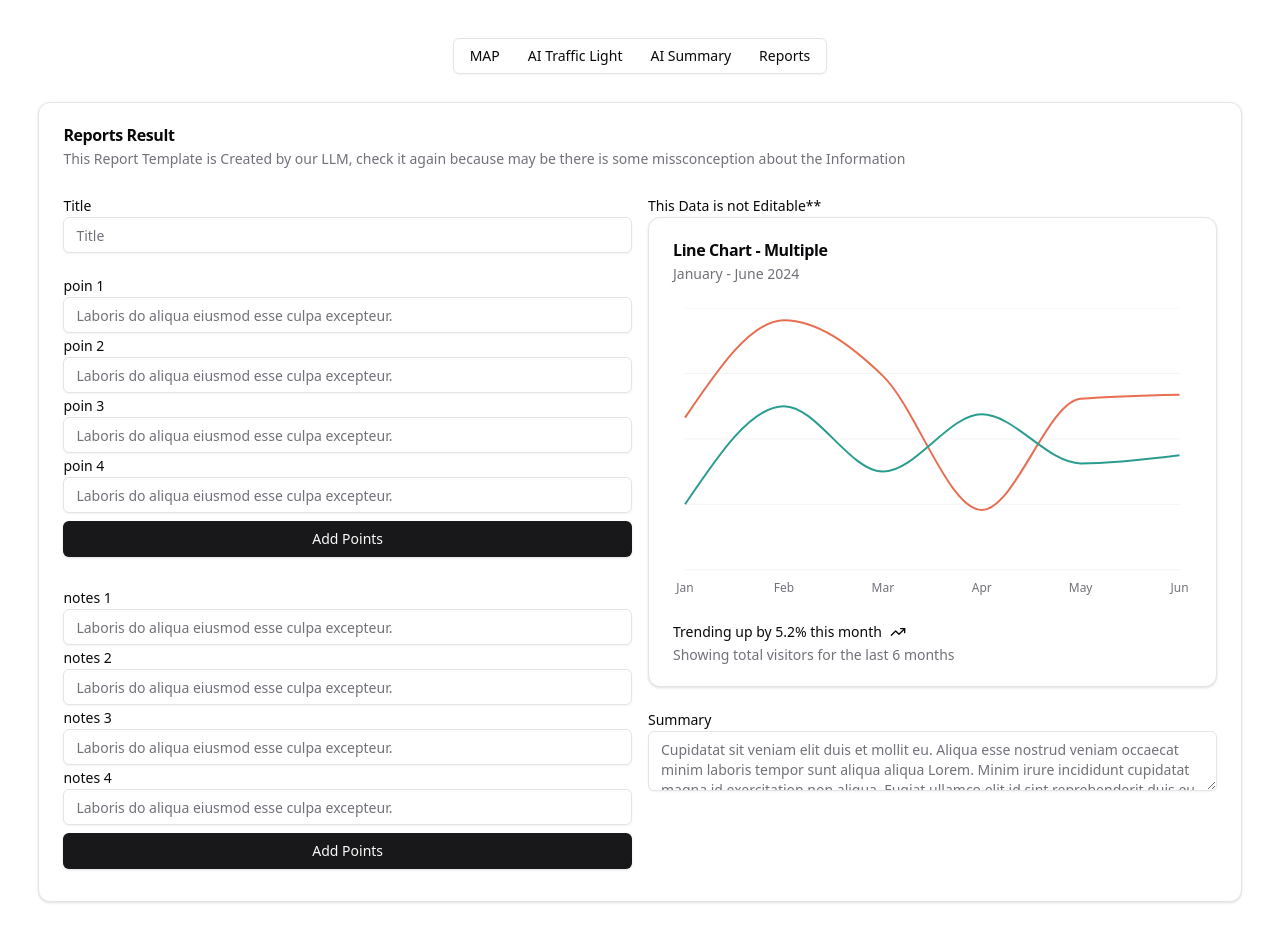
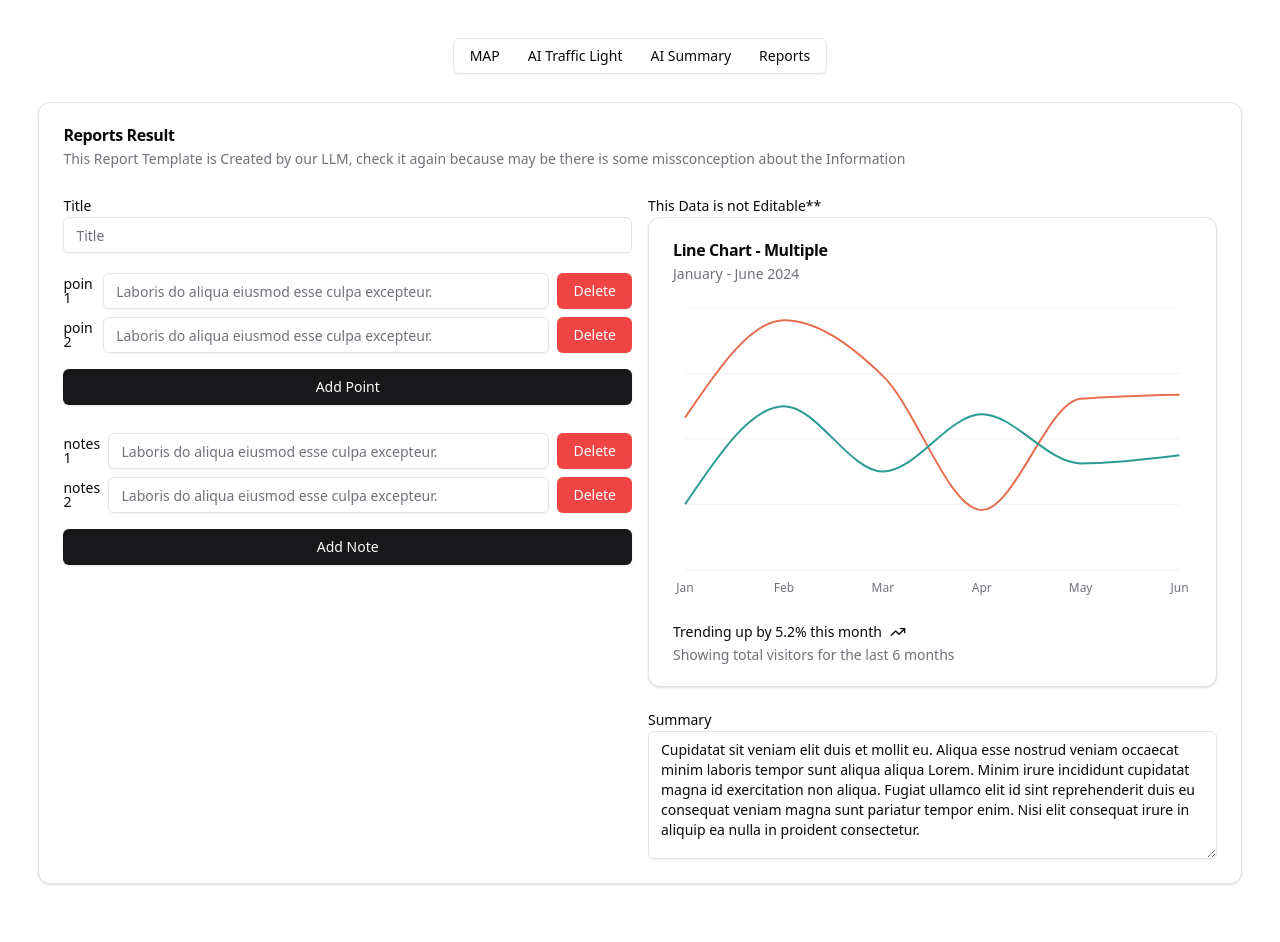
Before and after one commit to alexchtst/Smart-Traffic-Management-Fronteend, a Next.js app: page /Report in a window 1280 px wide. Shown: the top 942 px of the page. Built offline with nearby package versions, Linux system fonts and the light colour scheme.

Commit message:
feat: ui fixing

```diff
--- a/src/components/reports-template.jsx
+++ b/src/components/reports-template.jsx
@@ -26,14 +26,6 @@ export function ReportsTemplate() {
       name: "poin 2",
       content: "Laboris do aliqua eiusmod esse culpa excepteur.",
     },
-    {
-      name: "poin 3",
-      content: "Laboris do aliqua eiusmod esse culpa excepteur.",
-    },
-    {
-      name: "poin 4",
-      content: "Laboris do aliqua eiusmod esse culpa excepteur.",
-    },
   ]);
   const [additionalNotes, setAdditionalNotes] = useState([
     {
@@ -44,19 +36,44 @@ export function ReportsTemplate() {
       name: "notes 2",
       content: "Laboris do aliqua eiusmod esse culpa excepteur.",
     },
-    {
-      name: "notes 3",
-      content: "Laboris do aliqua eiusmod esse culpa excepteur.",
-    },
-    {
-      name: "notes 4",
-      content: "Laboris do aliqua eiusmod esse culpa excepteur.",
-    },
   ]);
 
   const [summary, setSummary] = useState(
     "Cupidatat sit veniam elit duis et mollit eu. Aliqua esse nostrud veniam occaecat minim laboris tempor sunt aliqua aliqua Lorem. Minim irure incididunt cupidatat magna id exercitation non aliqua. Fugiat ullamco elit id sint reprehenderit duis eu consequat veniam magna sunt pariatur tempor enim. Nisi elit consequat irure in aliquip ea nulla in proident consectetur."
   );
+
+  const handleAddPoint = () => {
+    setPoints([...points, { name: `poin ${points.length + 1}`, content: "" }]);
+  };
+
+  const handleChangePoint = (idx, value) => {
+    const newPoints = [...points];
+    newPoints[idx].content = value;
+    setPoints(newPoints);
+  };
+
+  const handleDeletePoint = (idx) => {
+    const newPoints = points.filter((_, i) => i !== idx);
+    setPoints(newPoints);
+  };
+
+  const handleAddNote = () => {
+    setAdditionalNotes([
+      ...additionalNotes,
+      { name: `notes ${additionalNotes.length + 1}`, content: "" },
+    ]);
+  };
+
+  const handleChangeNote = (idx, value) => {
+    const newNotes = [...additionalNotes];
+    newNotes[idx].content = value;
+    setAdditionalNotes(newNotes);
+  };
+
+  const handleDeleteNote = (idx) => {
+    const newNotes = additionalNotes.filter((_, i) => i !== idx);
+    setAdditionalNotes(newNotes);
+  };
 
   return (
     <Card>
@@ -81,28 +98,64 @@ export function ReportsTemplate() {
               {/* points */}
               <div>
                 {points.map((point, idx) => (
-                  <div key={idx}>
-                    <Label htmlFor={point.name}>{point.name}</Label>
-                    <Input id={point.name} placeholder={point.content} />
+                  <div key={idx} className="flex items-center gap-2 mb-2">
+                    <Label className="hidden md:flex" htmlFor={point.name}>
+                      {point.name}
+                    </Label>
+                    <Input
+                      id={point.name}
+                      placeholder={point.content || "add something"}
+                      onChange={(e) => handleChangePoint(idx, e.target.value)}
+                    />
+                    <Button
+                      type="button"
+                      variant="destructive"
+                      onClick={() => handleDeletePoint(idx)}
+                    >
+                      Delete
+                    </Button>
                   </div>
                 ))}
-                <Button className="my-2 w-full">Add Points</Button>
+                <Button
+                  type="button"
+                  className="my-2 w-full"
+                  onClick={handleAddPoint}
+                >
+                  Add Point
+                </Button>
               </div>
 
               {/* additional notes */}
               <div>
                 {additionalNotes.map((additionalNote, idx) => (
-                  <div key={idx}>
-                    <Label htmlFor={additionalNote.name}>
+                  <div key={idx} className="flex items-center gap-2 mb-2">
+                    <Label
+                      className="hidden md:flex"
+                      htmlFor={additionalNote.name}
+                    >
                       {additionalNote.name}
                     </Label>
                     <Input
+                      onChange={(e) => handleChangeNote(idx, e.target.value)}
                       id={additionalNote.name}
-                      placeholder={additionalNote.content}
+                      placeholder={additionalNote.content || "add something"}
                     />
+                    <Button
+                      type="button"
+                      variant="destructive"
+                      onClick={() => handleDeleteNote(idx)}
+                    >
+                      Delete
+                    </Button>
                   </div>
                 ))}
-                <Button className="my-2 w-full">Add Points</Button>
+                <Button
+                  type="button"
+                  className="my-2 w-full"
+                  onClick={handleAddNote}
+                >
+                  Add Note
+                </Button>
               </div>
             </div>
             {/* left */}
@@ -118,8 +171,10 @@ export function ReportsTemplate() {
                 <Label htmlFor="summary">Summary</Label>
                 <Textarea
                   id="summary"
-                  placeholder={summary}
-                  className="h-fit"
+                  value={summary}
+                  onChange={(e) => setSummary(e.target.value)}
+                  placeholder="Masukkan ringkasan laporan di sini..."
+                  className="h-32 resize-y"
                 />
               </div>
             </div>
```
